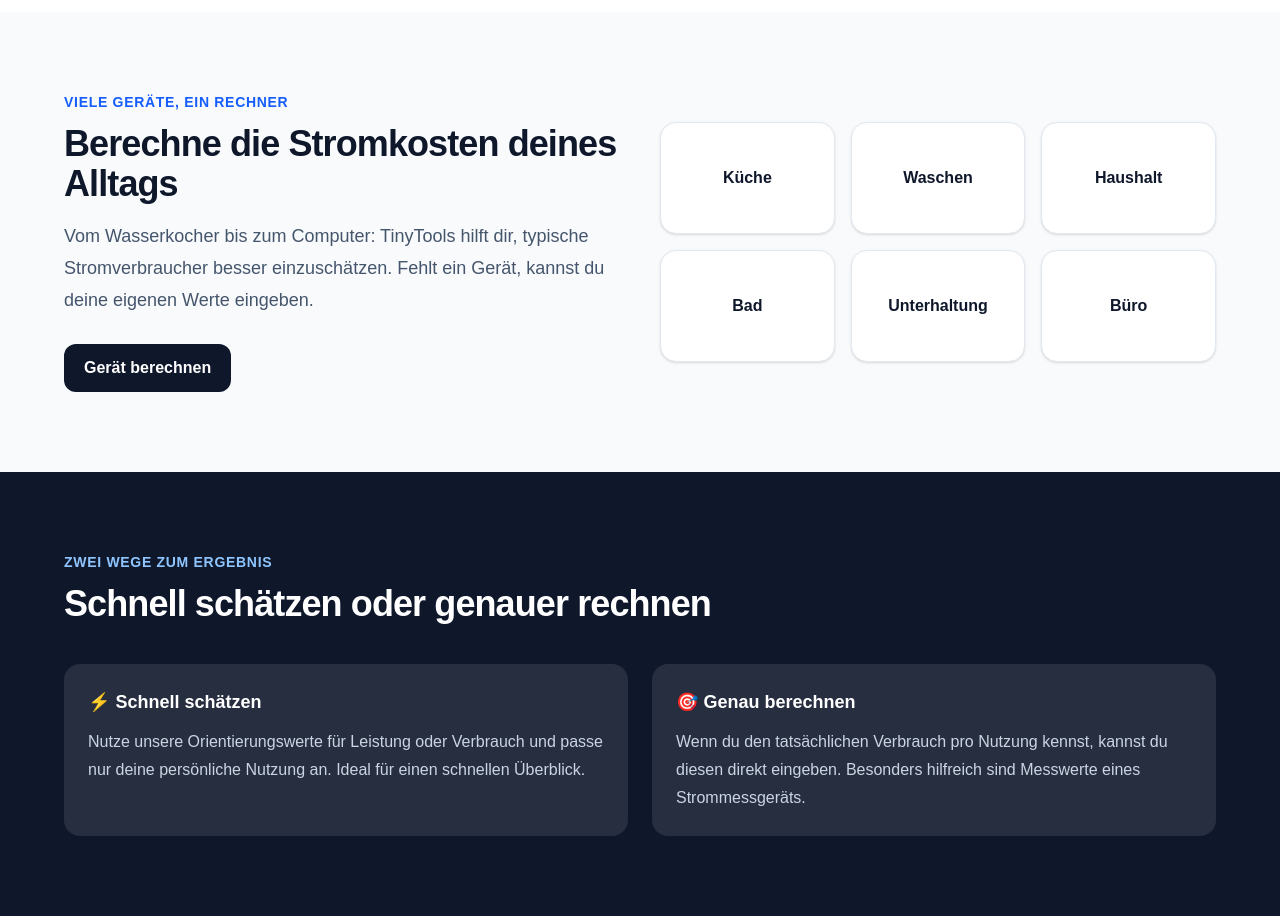
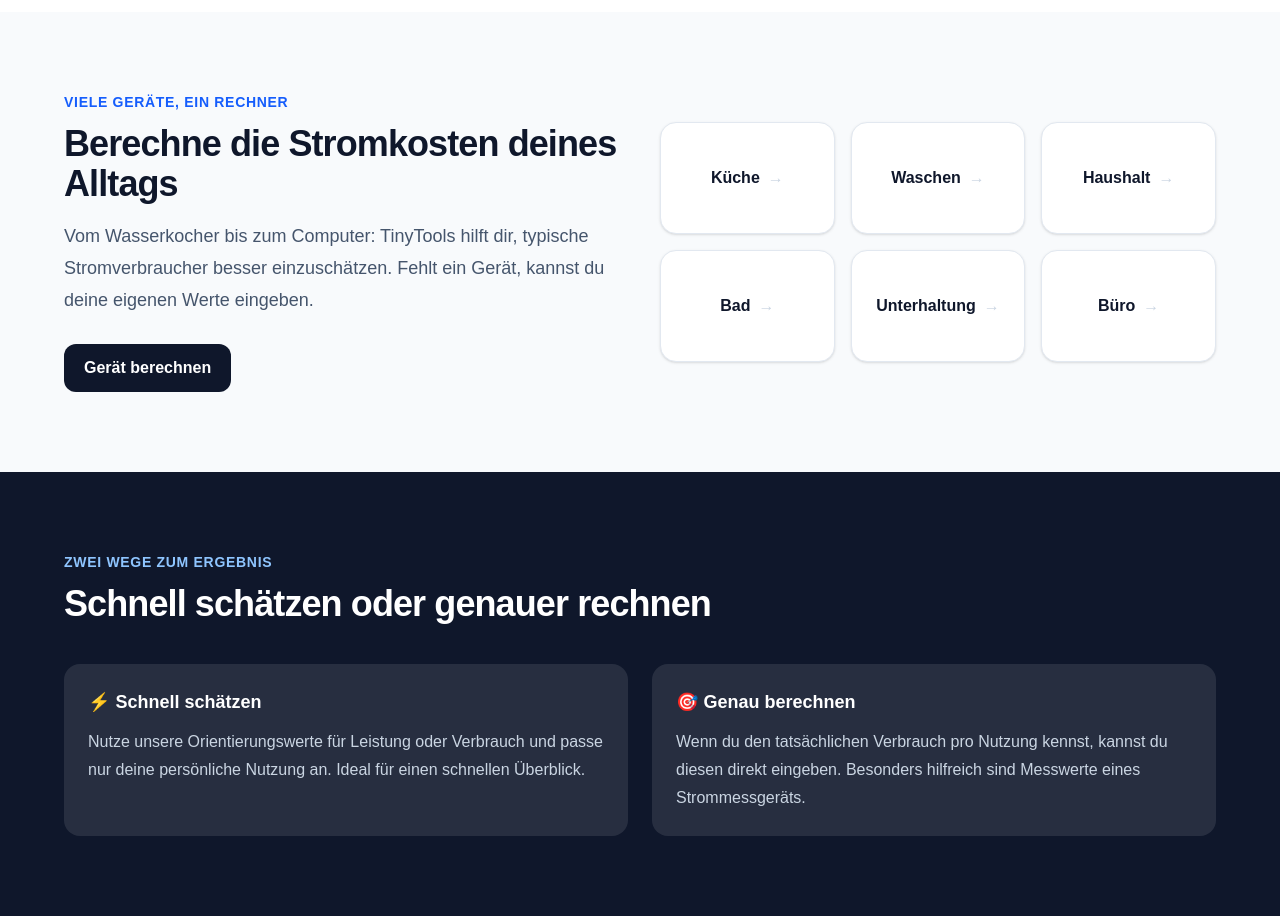
Before and after one commit to Daenko-4/tinytools-energy, a Next.js app: page / in a window 1280 px wide. Shown: the part 3160-4079 px from the top of the page. Built offline with nearby package versions, Linux system fonts and the light colour scheme.

Commit message:
Link homepage categories to device library

```diff
--- a/src/app/geraete/page.tsx
+++ b/src/app/geraete/page.tsx
@@ -9,11 +9,9 @@ export const metadata: Metadata = {
   title: "Stromkosten nach Gerät berechnen",
   description:
     "Entdecke Stromkosten-Rechner für typische Haushaltsgeräte – vom Wasserkocher über Waschmaschine und Fernseher bis zum Computer.",
-
   alternates: {
     canonical: "/geraete",
   },
-
   openGraph: {
     url: "/geraete",
     title: "Stromkosten nach Gerät berechnen",
@@ -25,6 +23,28 @@ export const metadata: Metadata = {
 const categories = Array.from(
   new Set(devices.map((device) => device.category))
 );
+
+const categoryAnchors: Record<string, string> = {
+  Küche: "kueche",
+  Waschen: "waschen",
+  Haushalt: "haushalt",
+  Bad: "bad",
+  Unterhaltung: "unterhaltung",
+  Büro: "buero",
+};
+
+function getCategoryAnchor(category: string) {
+  return (
+    categoryAnchors[category] ??
+    category
+      .toLowerCase()
+      .replace(/ä/g, "ae")
+      .replace(/ö/g, "oe")
+      .replace(/ü/g, "ue")
+      .replace(/ß/g, "ss")
+      .replace(/\s+/g, "-")
+  );
+}
 
 export default function DevicesPage() {
   return (
@@ -53,8 +73,8 @@ export default function DevicesPage() {
               {categories.map((category) => (
                 <a
                   key={category}
-                  href={`#${category.toLowerCase()}`}
-                  className="rounded-full border border-slate-200 bg-slate-50 px-4 py-2 text-sm font-semibold text-slate-600 transition hover:border-slate-300 hover:bg-slate-100"
+                  href={`#${getCategoryAnchor(category)}`}
+                  className="rounded-full border border-slate-200 bg-slate-50 px-4 py-2 text-sm font-semibold text-slate-600 transition hover:border-green-300 hover:bg-green-50 hover:text-green-700"
                 >
                   {category}
                 </a>
@@ -74,8 +94,8 @@ export default function DevicesPage() {
               return (
                 <div
                   key={category}
-                  id={category.toLowerCase()}
-                  className="scroll-mt-8"
+                  id={getCategoryAnchor(category)}
+                  className="scroll-mt-24"
                 >
                   <div className="mb-7 flex flex-col gap-2 sm:flex-row sm:items-end sm:justify-between">
                     <div>
--- a/src/app/page.tsx
+++ b/src/app/page.tsx
@@ -36,12 +36,30 @@ const steps = [
 ];
 
 const categories = [
-  "Küche",
-  "Waschen",
-  "Haushalt",
-  "Bad",
-  "Unterhaltung",
-  "Büro",
+  {
+    name: "Küche",
+    href: "/geraete#kueche",
+  },
+  {
+    name: "Waschen",
+    href: "/geraete#waschen",
+  },
+  {
+    name: "Haushalt",
+    href: "/geraete#haushalt",
+  },
+  {
+    name: "Bad",
+    href: "/geraete#bad",
+  },
+  {
+    name: "Unterhaltung",
+    href: "/geraete#unterhaltung",
+  },
+  {
+    name: "Büro",
+    href: "/geraete#buero",
+  },
 ];
 
 const faqs = [
@@ -274,12 +292,18 @@ export default function Home() {
 
               <div className="grid grid-cols-2 gap-4 sm:grid-cols-3">
                 {categories.map((category) => (
-                  <div
-                    key={category}
-                    className="flex min-h-28 items-center justify-center rounded-2xl border border-slate-200 bg-white p-5 text-center font-semibold shadow-sm"
+                  <a
+                    key={category.name}
+                    href={category.href}
+                    className="group flex min-h-28 items-center justify-center rounded-2xl border border-slate-200 bg-white p-5 text-center font-semibold shadow-sm transition hover:-translate-y-0.5 hover:border-green-300 hover:bg-green-50 hover:text-green-700 hover:shadow-md"
                   >
-                    {category}
-                  </div>
+                    <span>
+                      {category.name}
+                      <span className="ml-2 inline-block text-slate-300 transition group-hover:translate-x-1 group-hover:text-green-600">
+                        →
+                      </span>
+                    </span>
+                  </a>
                 ))}
               </div>
             </div>
```
